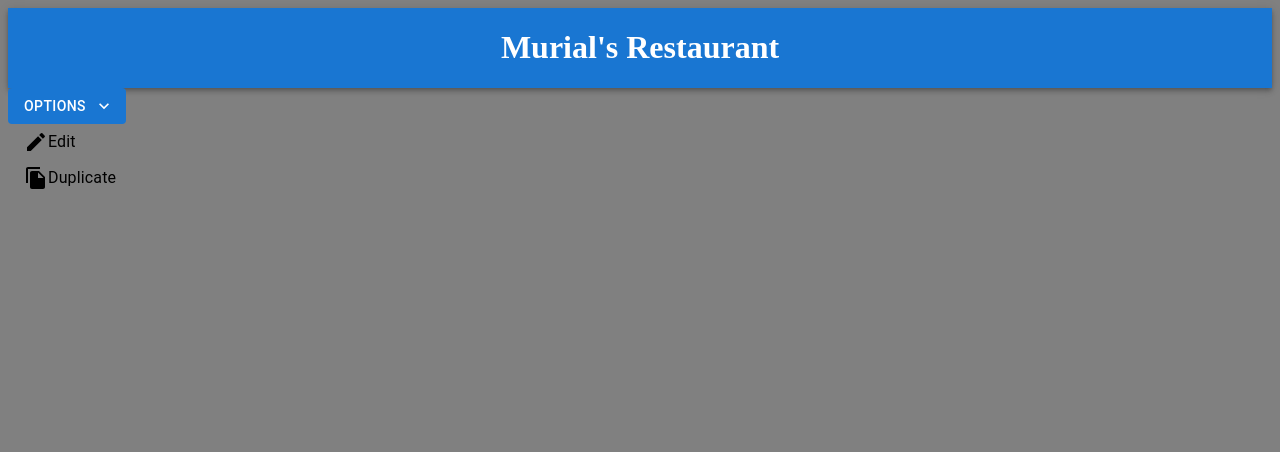
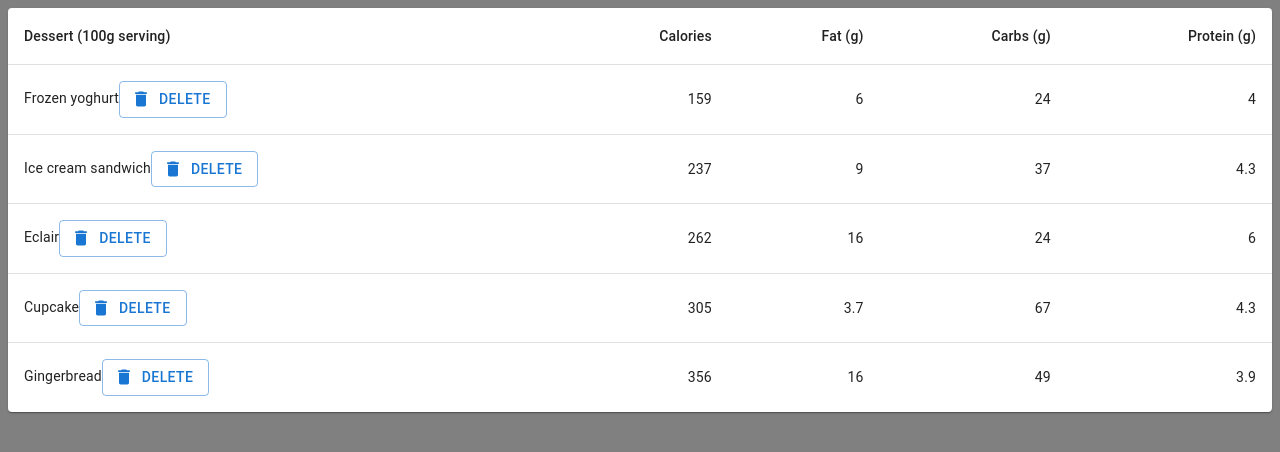
Before and after one commit to twentymurial33/murials_menu, a React (Create React App) app in the folder client/: page /edit in a window 1280 px wide. Shown: the top 452 px of the page. Built offline with nearby package versions, Linux system fonts and the light colour scheme.

Commit message:
started working on edit and add

```diff
--- a/client/src/components/Header.js
+++ b/client/src/components/Header.js
@@ -1,11 +1,10 @@
 import React from "react";
 import AppBar from "@mui/material/AppBar";
 import styled from "styled-components";
-import Container from "@mui/material/Container";
 
 function Header() {
   return (
-    <AppBar position="static">
+    <AppBar position="static" style={{ height: "80px" }}>
       <Container maxWidth="xl">
         <h1 style={{ textAlign: "center" }}>Murial's Restaurant</h1>
       </Container>
@@ -13,10 +12,11 @@ function Header() {
   );
 }
 
-// const Container = styled.h1`
-//   font-size: 1.5em;
-//   text-align: center;
-//   color: white;
-// `;
-
+const Container = styled.div`
+  h1 {
+    font-size: 1.5em;
+    text-align: center;
+    color: white;
+  }
+`;
 export default Header;
--- a/client/src/pages/AddFood.js
+++ b/client/src/pages/AddFood.js
@@ -1,56 +1,47 @@
-import * as React from "react";
-import Table from "@mui/material/Table";
-import TableBody from "@mui/material/TableBody";
+import axios from "axios";
 import { useQuery } from "react-query";
-import axios from "axios";
-import TableCell from "@mui/material/TableCell";
+import Box from "@mui/material/Box";
+import Container from "@mui/material/Container";
 import Layout from "../components/Layout";
-import TableContainer from "@mui/material/TableContainer";
-import TableHead from "@mui/material/TableHead";
-import TableRow from "@mui/material/TableRow";
 import Paper from "@mui/material/Paper";
+// import styled from "styled-components";
+import "../index.css";
 
-const rows = [
-  ("Frozen yoghurt", 159, 6.0, 24, 4.0),
-  ("Ice cream sandwich", 237, 9.0, 37, 4.3),
-  ("Eclair", 262, 16.0, 24, 6.0),
-  ("Cupcake", 305, 3.7, 67, 4.3),
-  ("Gingerbread", 356, 16.0, 49, 3.9),
-];
-
-export default function DenseTable() {
+function AddFood({ feed }) {
   const { isLoading, data, error } = useQuery(["food"], () =>
     axios("http://localhost:3000/api/food")
   );
+  if (error) return <h2>Error </h2>;
+  if (isLoading) return <h2> isLoading </h2>;
   console.log(data);
+
   return (
-    <>
+    <div>
       <Layout />
-      <TableContainer component={Paper}>
-        <Table sx={{ minWidth: 700 }} size="small" aria-label="a dense table">
-          <TableHead>
-            <TableRow>
-              <TableCell>Dessert (100g serving)</TableCell>
-              <TableCell align="right">Calories</TableCell>
-              <TableCell align="right">Fat&nbsp;(g)</TableCell>
-            </TableRow>
-          </TableHead>
-          <TableBody>
-            {rows.map((row) => (
-              <TableRow
-                key={row.name}
-                sx={{ "&:last-child td, &:last-child th": { border: 0 } }}
-              >
-                <TableCell component="th" scope="row">
-                  {row.name}
-                </TableCell>
-                <TableCell align="right">{row.calories}</TableCell>
-                <TableCell align="right">{row.fat}</TableCell>
-              </TableRow>
-            ))}
-          </TableBody>
-        </Table>
-      </TableContainer>
-    </>
+      <Container>
+        <ul className="list">
+          return (
+          <p key={data.id}>
+            <img src={data.img} alt="images" />
+            <Box
+              lg={{
+                display: "flex",
+                flexWrap: "wrap",
+                "& > :not(style)": {
+                  m: 1,
+                  width: 128,
+                  height: 128,
+                },
+              }}
+            >
+              <Paper />
+            </Box>
+          </p>
+          );
+        </ul>
+      </Container>
+    </div>
   );
 }
+
+export default AddFood;
--- a/client/src/pages/Details.js
+++ b/client/src/pages/Details.js
@@ -1,6 +1,8 @@
 import axios from "axios";
 import { useQuery } from "react-query";
 import { useState } from "react";
+import Box from "@mui/material/Box";
+import Paper from "@mui/material/Paper";
 import styled from "styled-components";
 import "../index.css";
 
@@ -37,16 +39,29 @@ function Details({ feed }) {
             return (
               <p key={data.id}>
                 <img src={data.img} alt="images" />
-                <textarea>
-                  Lorem ipsum dolor sit amet, consectetur adipiscing elit, sed
-                  do eiusmod tempor incididunt ut labore et dolore magna aliqua.
-                  Ut enim ad minim veniam, quis nostrud exercitation ullamco
-                  laboris nisi ut aliquip ex ea commodo consequat. Duis aute
-                  irure dolor in reprehenderit in voluptate velit esse cillum
-                  dolore eu fugiat nulla pariatur. Excepteur sint occaecat
-                  cupidatat non proident, sunt in culpa qui officia deserunt
-                  mollit anim id est laborum.
-                </textarea>
+                <Box
+                  lg={{
+                    display: "flex",
+                    flexWrap: "wrap",
+                    "& > :not(style)": {
+                      m: 1,
+                      width: 128,
+                      height: 128,
+                    },
+                  }}
+                >
+                  <p>
+                    Lorem ipsum dolor sit amet, consectetur adipiscing elit, sed
+                    do eiusmod tempor incididunt ut labore et dolore magna
+                    aliqua. Ut enim ad minim veniam, quis nostrud exercitation
+                    ullamco laboris nisi ut aliquip ex ea commodo consequat.
+                    Duis aute irure dolor in reprehenderit in voluptate velit
+                    esse cillum dolore eu fugiat nulla pariatur. Excepteur sint
+                    occaecat cupidatat non proident, sunt in culpa qui officia
+                    deserunt mollit anim id est laborum.
+                  </p>{" "}
+                  <Paper />
+                </Box>
               </p>
             );
           })}
--- a/client/src/pages/EditFood.js
+++ b/client/src/pages/EditFood.js
@@ -1,37 +1,69 @@
-import React from "react";
-import Layout from "../components/Layout";
+import * as React from "react";
+import Table from "@mui/material/Table";
+import TableBody from "@mui/material/TableBody";
+import TableCell from "@mui/material/TableCell";
+import TableContainer from "@mui/material/TableContainer";
+import TableHead from "@mui/material/TableHead";
+import TableRow from "@mui/material/TableRow";
+import Paper from "@mui/material/Paper";
 import Button from "@mui/material/Button";
-import MenuItem from "@mui/material/MenuItem";
-import EditIcon from "@mui/icons-material/Edit";
-import FileCopyIcon from "@mui/icons-material/FileCopy";
-import KeyboardArrowDownIcon from "@mui/icons-material/KeyboardArrowDown";
+import DeleteIcon from "@mui/icons-material/Delete";
 
-function EditFood() {
-  const handleClick = (event) => {};
-  const handleClose = () => {};
+function createData(
+  name: string,
+  calories: number,
+  fat: number,
+  carbs: number,
+  protein: number
+) {
+  return { name, calories, fat, carbs, protein };
+}
 
+const rows = [
+  createData("Frozen yoghurt", 159, 6.0, 24, 4.0),
+  createData("Ice cream sandwich", 237, 9.0, 37, 4.3),
+  createData("Eclair", 262, 16.0, 24, 6.0),
+  createData("Cupcake", 305, 3.7, 67, 4.3),
+  createData("Gingerbread", 356, 16.0, 49, 3.9),
+];
+
+export default function EditFood() {
   return (
-    <div>
-      <Layout />
-      <Button
-        id="demo-customized-button"
-        aria-haspopup="true"
-        variant="contained"
-        disableElevation
-        onClick={handleClick}
-        endIcon={<KeyboardArrowDownIcon />}
-      >
-        Options
-      </Button>
-      <MenuItem onClick={handleClose} disableRipple>
-        <EditIcon />
-        Edit
-      </MenuItem>
-      <MenuItem onClick={handleClose} disableRipple>
-        <FileCopyIcon />
-        Duplicate
-      </MenuItem>
-    </div>
+    <TableContainer component={Paper}>
+      <Table sx={{ minWidth: 650 }} aria-label="simple table">
+        <TableHead>
+          <TableRow>
+            <TableCell>Dessert (100g serving)</TableCell>
+
+            <TableCell align="right">Calories</TableCell>
+
+            <TableCell align="right">Fat&nbsp;(g)</TableCell>
+            <TableCell align="right">Carbs&nbsp;(g)</TableCell>
+            <TableCell align="right">Protein&nbsp;(g)</TableCell>
+          </TableRow>
+        </TableHead>
+        <TableBody>
+          {rows.map((row) => (
+            <TableRow
+              key={row.name}
+              sx={{ "&:last-child td, &:last-child th": { border: 0 } }}
+            >
+              <TableCell component="th" scope="row">
+                {row.name}
+                <Button variant="outlined" startIcon={<DeleteIcon />}>
+                  Delete
+                </Button>
+              </TableCell>
+
+              <TableCell align="right">{row.calories}</TableCell>
+
+              <TableCell align="right">{row.fat}</TableCell>
+              <TableCell align="right">{row.carbs}</TableCell>
+              <TableCell align="right">{row.protein}</TableCell>
+            </TableRow>
+          ))}
+        </TableBody>
+      </Table>
+    </TableContainer>
   );
 }
-export default EditFood;
--- a/client/src/pages/Landing.js
+++ b/client/src/pages/Landing.js
@@ -35,10 +35,12 @@ const images = [
 function onClick(e) {
   window.location.href = "/details";
 }
+
 function Landing() {
   return (
     <>
       <Layout />
+
       <Box
         sx={{ display: "flex", flexWrap: "wrap", minWidth: 300, width: "100%" }}
       >
```
Also changed, not shown: client/src/components/Main.js (deleted).
